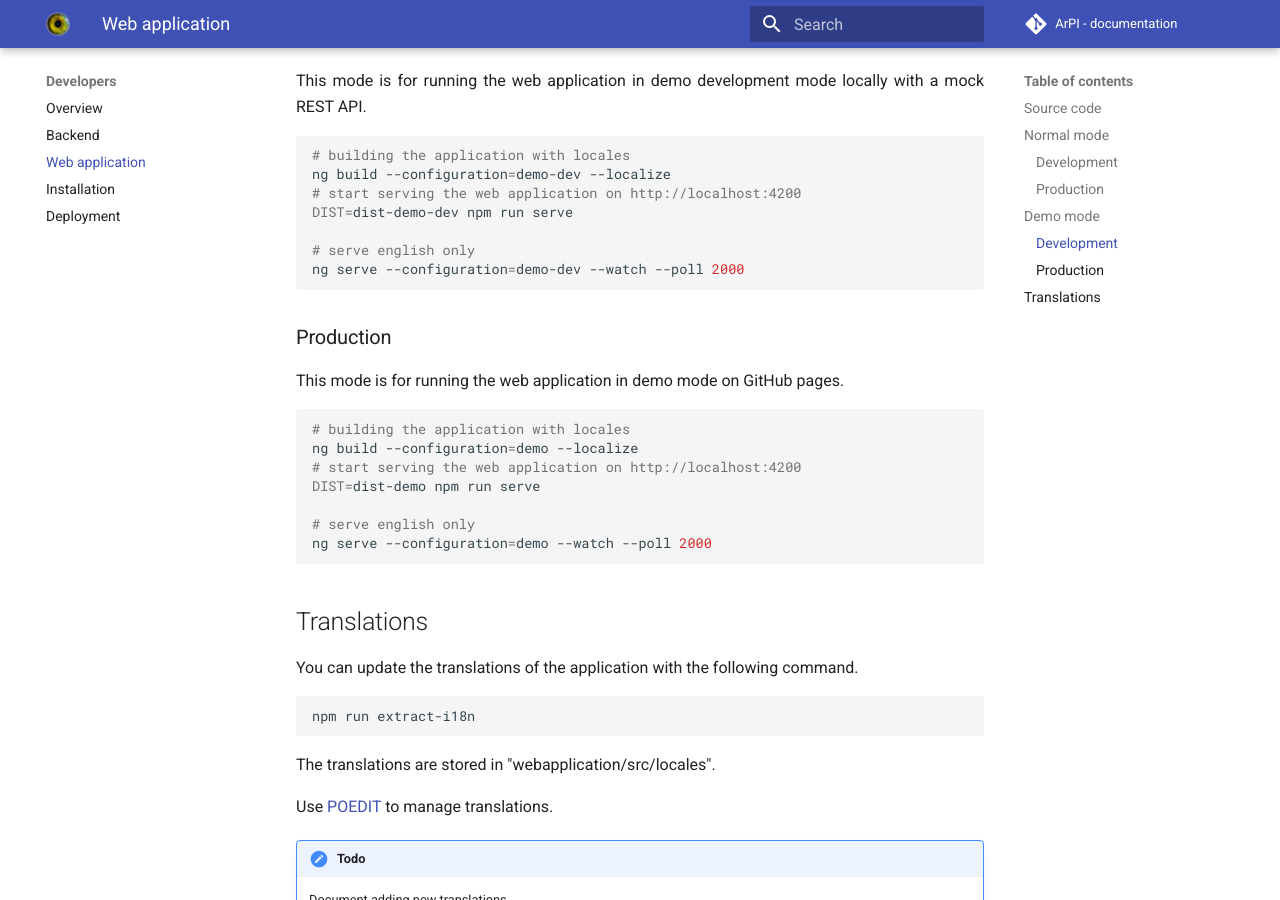
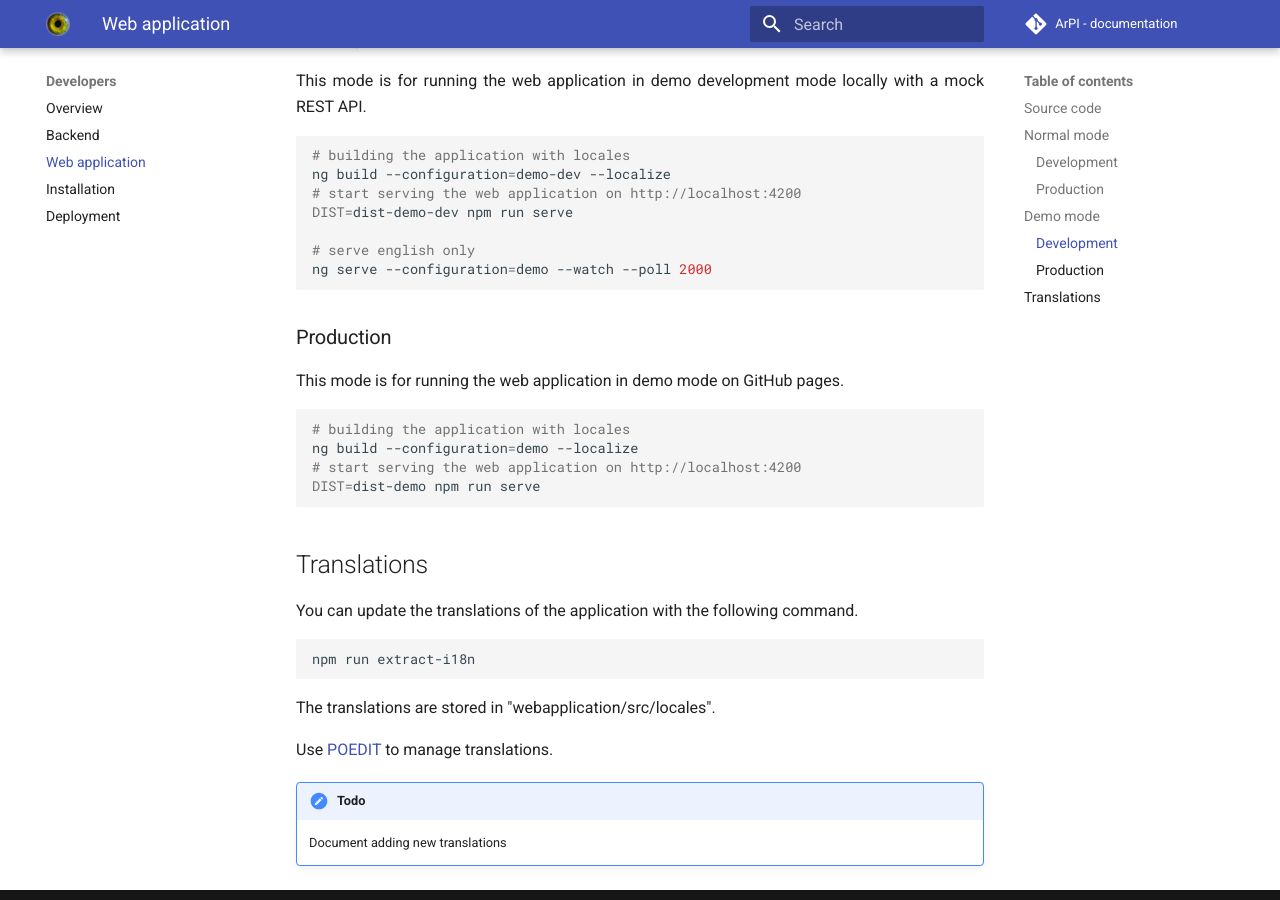
Before and after one commit to ArPIHomeSecurity/arpi_documentation, an MkDocs documentation site: the page built from docs/developers/web_application.md, in a window 1280 px wide and 900 px high, scrolled down 1540 px. Built offline with MkDocs 1.6.1 and Material for MkDocs 9.7.7, drawn with Linux system fonts in a browser that asks for light colours; comment, search, counter and statistics services are not loaded.

Commit message:
Fix web application serve

````diff
--- a/docs/developers/web_application.md
+++ b/docs/developers/web_application.md
@@ -68,7 +68,7 @@ ng build --configuration=demo-dev --localize
 DIST=dist-demo-dev npm run serve
 
 # serve english only
-ng serve --configuration=demo-dev --watch --poll 2000
+ng serve --configuration=demo --watch --poll 2000
 ```
 
 ### Production
@@ -80,9 +80,6 @@ This mode is for running the web application in demo mode on GitHub pages.
 ng build --configuration=demo --localize
 # start serving the web application on http://localhost:4200
 DIST=dist-demo npm run serve
-
-# serve english only
-ng serve --configuration=demo --watch --poll 2000
 ```
 
 ## Translations
````
